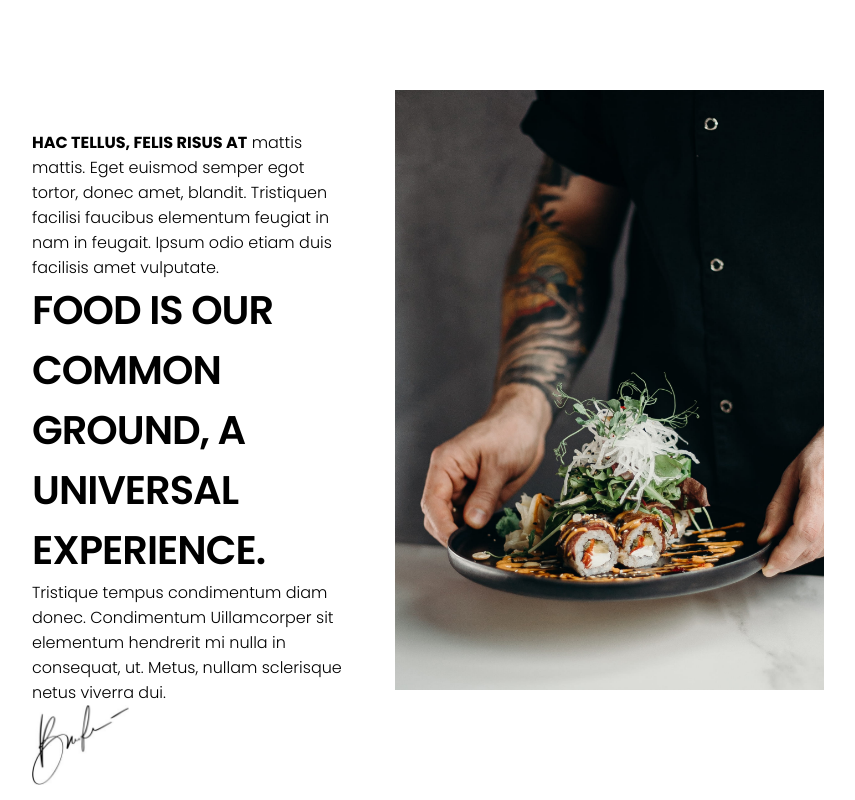
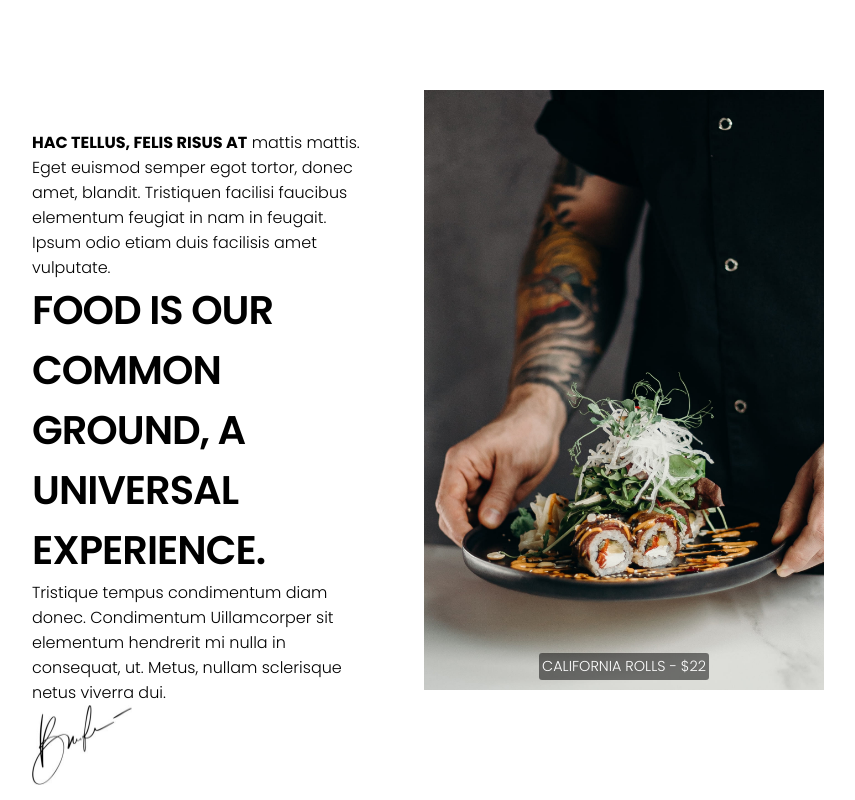
Before and after one commit to Pirisinu/proj-html-vuejs, a Vue app: page / in a window 1280 px wide. Shown: the part 840-1640 px from the top of the page, without its empty margins (232-1087 px from the left). Built offline with nearby package versions, Linux system fonts and the light colour scheme; a web font is replaced by a local one.

Commit message:
[ADD]Folder Section

```diff
--- a/src/components/Main.vue
+++ b/src/components/Main.vue
@@ -10,6 +10,7 @@ import MenuCard from './MenuCard.vue';
 import NewsPromCard from './card/NewsPromCard.vue';
 import SliderComp from './SliderComp.vue';
 import CriticsCardVue from './card/CriticsCard.vue';
+import FoodExperienceVue from './section/FoodExperience.vue';
 
 export default {
   name: 'Main',
@@ -18,7 +19,10 @@ export default {
     MenuCard,
     NewsPromCard,
     LtlCard,
-    SliderComp
+    SliderComp,
+    FoodExperienceVue,
+    CriticsCardVue
+
   },
   data(){
     return{
@@ -42,23 +46,7 @@ export default {
 
 <template>
   <!-- SECTION EXPERIENCE -->
-  <section class="container food-experience">
-    <div class="top">
-      <div class="content">
-        <p><strong>HAC TELLUS, FELIS RISUS AT</strong> mattis mattis. Eget euismod semper egot tortor, donec amet, blandit. Tristiquen facilisi faucibus elementum feugiat in nam in feugait. Ipsum odio etiam duis facilisis amet vulputate.</p>
-        <h3>food is our common ground, a universal experience.</h3>
-        <p>Tristique tempus condimentum diam donec. Condimentum Uillamcorper sit elementum hendrerit mi nulla in consequat, ut. Metus, nullam sclerisque netus viverra dui.</p>
-        <img class="signature" src="../assets/img/signature-200x172.jpg" alt="">
-      </div>
-      <div class="img-cont">
-        <img src="../assets/img/info22x.jpg" alt="">
-      </div>
-    </div>
-
-    <div class="bottom">
-      <LtlCard/>
-    </div>
-  </section>
+  <FoodExperienceVue />
 
   <!-- SECTION ABOUT -->
   <section class="about">
@@ -83,6 +71,11 @@ export default {
   <!-- SECTION IMG PLATE -->
   <section class="plate-example">
     <p>KUNG PAO CHICKEN - $32</p>
+  </section>
+
+  <!-- SECTION CRITICTS -->
+  <section class="critics">
+
   </section>
 
   <!-- SECTION NEWS PROM -->
@@ -149,43 +142,6 @@ export default {
 <style lang="scss" scoped>
 @use '../scss/main.scss' as *;
 
-section.food-experience{
-  .top{
-    display: flex;
-    justify-content: space-between;
-
-    .content{
-      width: 40%;
-      margin: 40px;
-      display: flex;
-      flex-direction: column;
-      justify-content: space-between;
-
-      h3{
-        font-size: 2.5rem;
-        text-transform: uppercase;
-        font-weight: 600;
-        letter-spacing: -1px;
-      }
-      img.signature{
-        height: 80px;
-        width: 30%;
-      }
-    }
-    .img-cont{
-      height: 600px;
-
-      img{
-        height: 100%;
-        width: 100%;
-        object-fit: cover;
-      }
-    }
-  }
-  .bottom{
-    margin-top: 80px;
-  }
-}
 section.about{
   display: flex;
   height: 850px;
--- /dev/null
+++ b/src/components/section/FoodExperience.vue
@@ -0,0 +1,81 @@
+<script>
+export default {
+  name: 'FoodExperience'
+}
+</script>
+
+<template>
+  <section class="container food-experience">
+    <div class="top">
+      <div class="content">
+        <p><strong>HAC TELLUS, FELIS RISUS AT</strong> mattis mattis. Eget euismod semper egot tortor, donec amet, blandit. Tristiquen facilisi faucibus elementum feugiat in nam in feugait. Ipsum odio etiam duis facilisis amet vulputate.</p>
+        <h3>food is our common ground, a universal experience.</h3>
+        <p>Tristique tempus condimentum diam donec. Condimentum Uillamcorper sit elementum hendrerit mi nulla in consequat, ut. Metus, nullam sclerisque netus viverra dui.</p>
+        <img class="signature" src="../../assets/img/signature-200x172.jpg" alt="">
+      </div>
+      <div class="img-cont">
+        <span>california rolls - $22</span>
+      </div>
+    </div>
+
+    <div class="bottom">
+      <LtlCard/>
+    </div>
+  </section>
+</template>
+
+<style lang="scss" scoped>
+section.food-experience{
+  .top{
+    display: flex;
+    justify-content: space-between;
+
+    .content{
+      width: 40%;
+      margin: 40px;
+      display: flex;
+      flex-direction: column;
+      justify-content: space-between;
+
+      h3{
+        font-size: 2.5rem;
+        text-transform: uppercase;
+        font-weight: 600;
+        letter-spacing: -1px;
+      }
+      img.signature{
+        height: 80px;
+        width: 30%;
+      }
+    }
+    .img-cont{
+      height: 600px;
+      width: 400px;
+      background-image: url(/info22x.jpg);
+      background-size: cover;
+      background-position: center;
+      display: flex;
+      justify-content: center;
+      align-items: end;
+      img{
+        height: 100%;
+        width: 100%;
+        object-fit: cover;
+      }
+      span{
+        color: white;
+        text-transform: uppercase;
+        font-size: .9rem;
+        margin-bottom: 10px;
+        background-color: rgba(0, 0, 0, .5);
+        padding: 3px;
+        border-radius: 3px;
+      }
+    }
+  }
+  .bottom{
+    margin-top: 80px;
+  }
+}
+
+</style>
```
Also changed, not shown: public/info22x.jpg (renamed from src/assets/img/info22x.jpg), public/signature.jpg (renamed from src/assets/img/signature.jpg).
